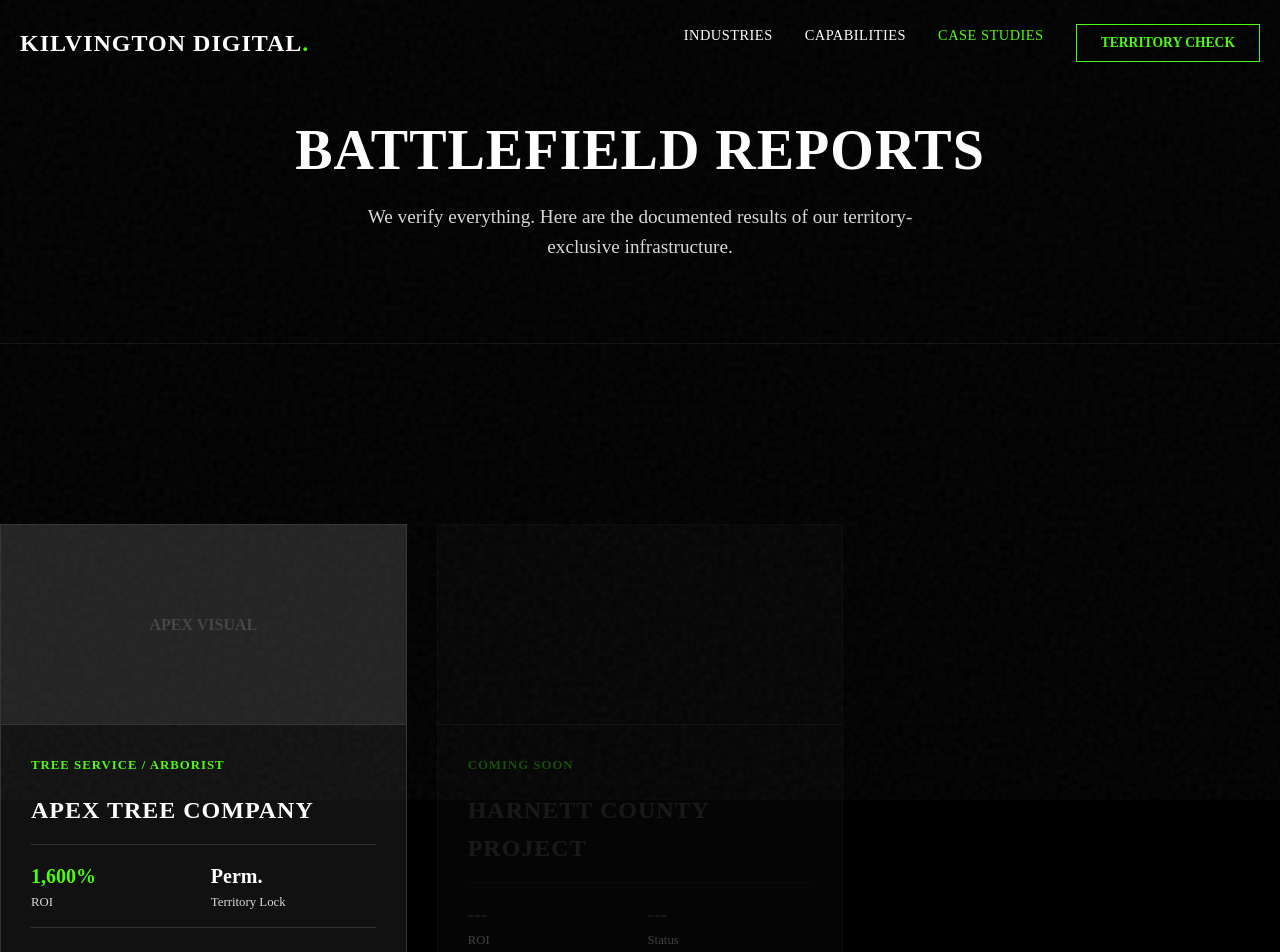
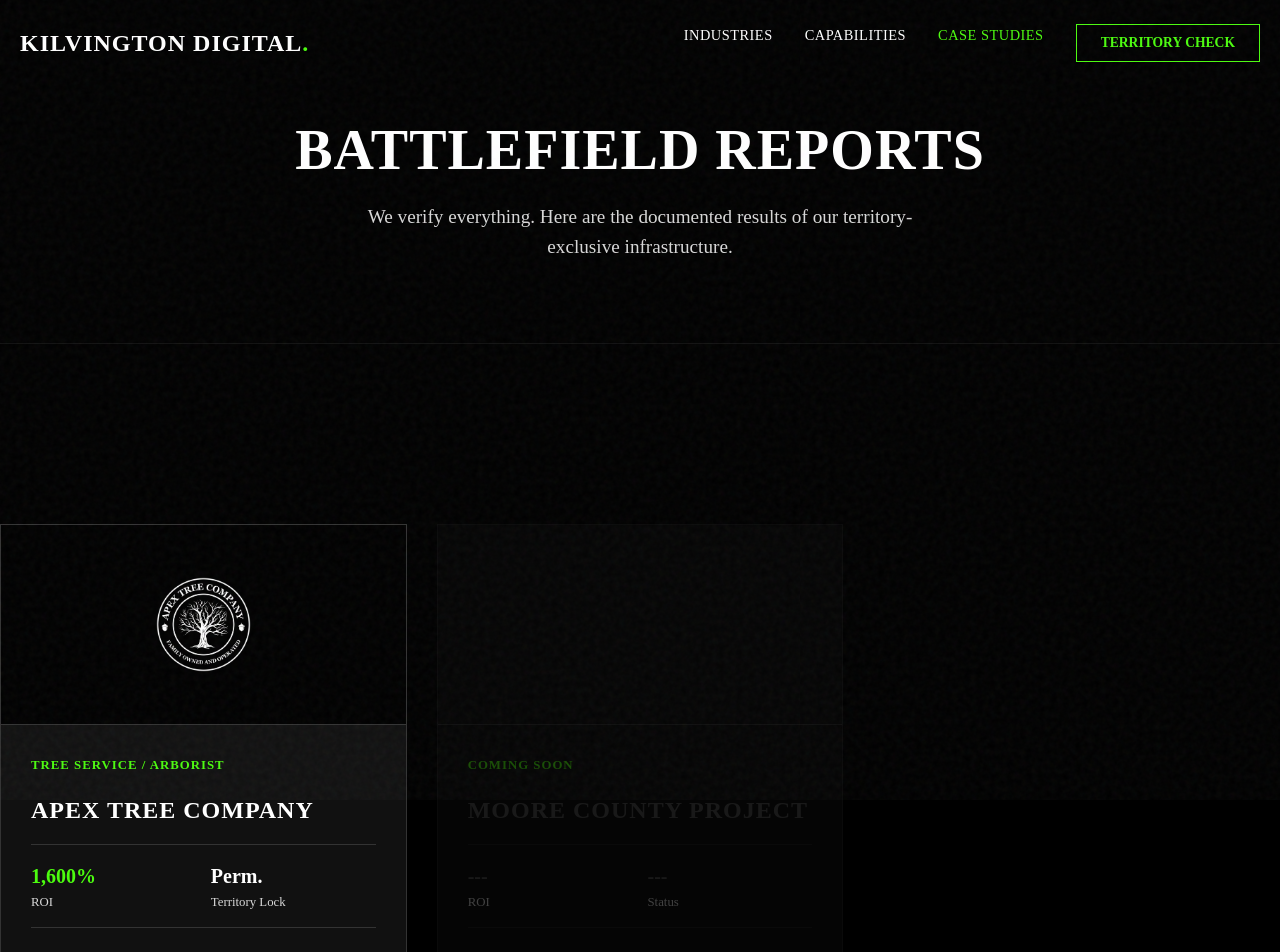
Before and after one commit to KilvingtonDigital/Kilvington-Digital-Marketing-Website, a Next.js app: page /case-studies in a window 1280 px wide. Shown: the top 952 px of the page. Built offline with nearby package versions, Linux system fonts and the light colour scheme.

Commit message:
Switch placeholder project from Harnett to Moore County per user strategy

```diff
--- a/src/app/ai-context/page.tsx
+++ b/src/app/ai-context/page.tsx
@@ -104,7 +104,7 @@
                             </ul>
                         </div>
                         <div>
-                            <h4 style={{ borderBottom: '1px solid #333' }}>HARNETT COUNTY (SAMPLE):</h4>
+                            <h4 style={{ borderBottom: '1px solid #333' }}>MOORE COUNTY (SAMPLE):</h4>
                             <ul style={{ fontSize: '0.85rem', listStyle: 'none', padding: 0 }}>
                                 <li>Tree Service: <span style={{ color: 'var(--c-green-acid)' }}>OPEN</span></li>
                                 <li>Fence Installation: <span style={{ color: 'var(--c-green-acid)' }}>OPEN</span></li>
--- a/src/app/case-studies/page.tsx
+++ b/src/app/case-studies/page.tsx
@@ -1,5 +1,6 @@
 import type { Metadata } from 'next';
 import Link from 'next/link';
+import Image from 'next/image';
 import styles from './case-studies.module.css';
 
 export const metadata: Metadata = {
@@ -23,11 +24,13 @@
                 <div className={styles.grid}>
                     {/* Case Study Card 1: Apex Tree */}
                     <div className={styles.card}>
-                        <div className={styles.cardImage}>
-                            {/* Placeholder for image, or we could use next/image if we had one.
-                                Using text for now to keep it clean without broken images.
-                            */}
-                            <span style={{ color: '#444', fontWeight: 'bold' }}>APEX VISUAL</span>
+                        <div className={styles.cardImage} style={{ position: 'relative', background: '#000' }}>
+                            <Image
+                                src="/images/case-studies/apex-tree-logo.png"
+                                alt="Apex Tree Company Logo"
+                                fill
+                                style={{ objectFit: 'contain', padding: '40px' }}
+                            />
                         </div>
                         <div className={styles.cardContent}>
                             <div className={styles.industryTag}>Tree Service / Arborist</div>
@@ -55,7 +58,7 @@
                         <div className={styles.cardImage} style={{ background: '#111' }}></div>
                         <div className={styles.cardContent}>
                             <div className={styles.industryTag}>Coming Soon</div>
-                            <h2 className={styles.cardTitle} style={{ color: '#555' }}>Harnett County Project</h2>
+                            <h2 className={styles.cardTitle} style={{ color: '#555' }}>Moore County Project</h2>
                             <div className={styles.cardStats} style={{ borderColor: '#222' }}>
                                 <div className={styles.stat}>
                                     <span className={styles.statValue} style={{ color: '#555' }}>---</span>
```
Also changed, not shown: public/images/case-studies/apex-tree-logo.png (added).
